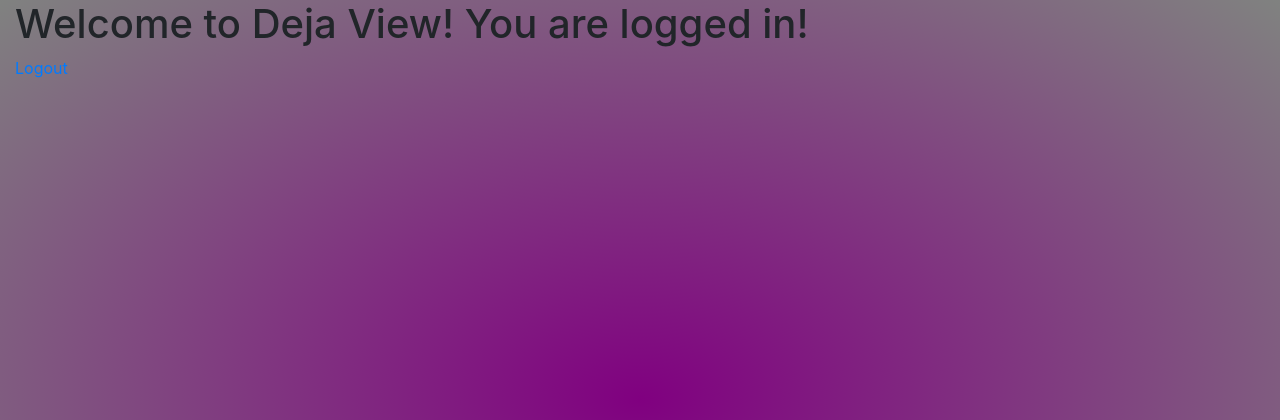
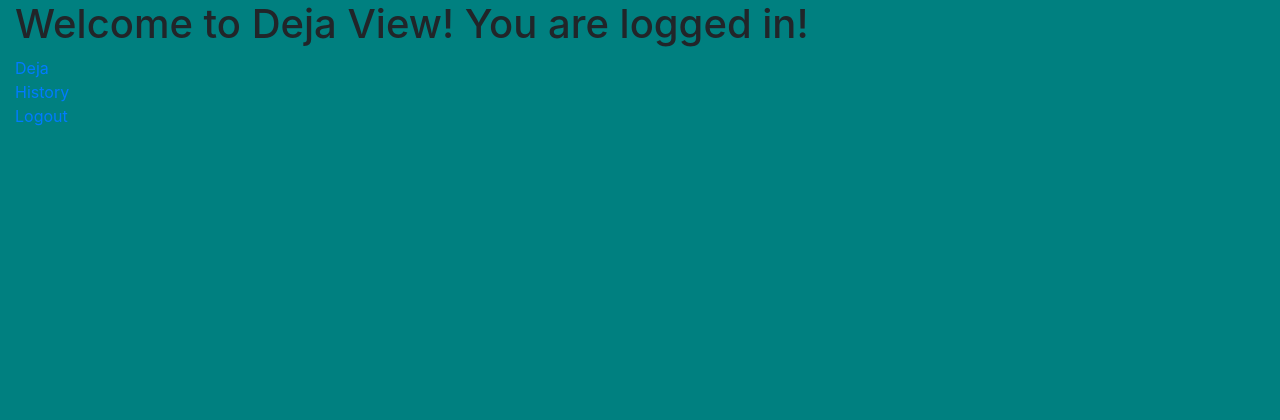
Before and after one commit to CurtainUp/deja-view, a Django app: page / in a window 1280 px wide. Shown: the top 420 px of the page. Run offline with Django 3.2, Linux system fonts and the light colour scheme; the visitor is signed in with stand-in values (Sample User, id 1); some libraries are stand-ins or nearby versions.

Commit message:
Added link to deja and history to complete ticket #2

```diff
--- a/deja/static/style.css
+++ b/deja/static/style.css
@@ -4,7 +4,9 @@ html {
 
 body {
     background-repeat: no-repeat;
-    background: radial-gradient(purple, rgb(128, 130, 128));
+    background-color: teal;
+    /* color: rgb(21, 36, 36) */
+    /* background: radial-gradient(purple, rgb(128, 130, 128)); */
 }
 
 .container {
--- /dev/null
+++ b/deja/templates/deja.html
@@ -0,0 +1 @@
+<h1>Deja</h1>
--- /dev/null
+++ b/deja/templates/history.html
@@ -0,0 +1 @@
+<h1>History</h1>
--- a/deja/templates/index.html
+++ b/deja/templates/index.html
@@ -22,6 +22,8 @@
             </h1>
 
         {% if user.is_authenticated %}
+            <div><a href="{% url 'deja:deja' %}">Deja</div>
+            <div><a href="{% url 'deja:history' %}">History</div>
             <div><a href="{% url 'deja:logout' %}">Logout</a></div>
         {% else %}
             <div><a href="{% url 'deja:login' %}">Login</a></div>
--- a/deja/urls.py
+++ b/deja/urls.py
@@ -6,5 +6,7 @@ urlpatterns = [
     path('', views.index, name='index'),
     path('login', views.login_user, name='login'),
     path('logout', views.logout_user, name='logout'),
-    path('register', views.register_user, name='register')
+    path('register', views.register_user, name='register'),
+    path('history', views.history, name='history'),
+    path('deja', views.deja, name='deja')
 ]
--- a/deja/views.py
+++ b/deja/views.py
@@ -79,3 +79,9 @@ def logout_user(request):
 
     # Take the user back to the homepage.
     return HttpResponseRedirect("/")
+
+def deja(request):
+    return render(request, "deja.html")
+
+def history(request):
+    return render(request, "history.html")
```
